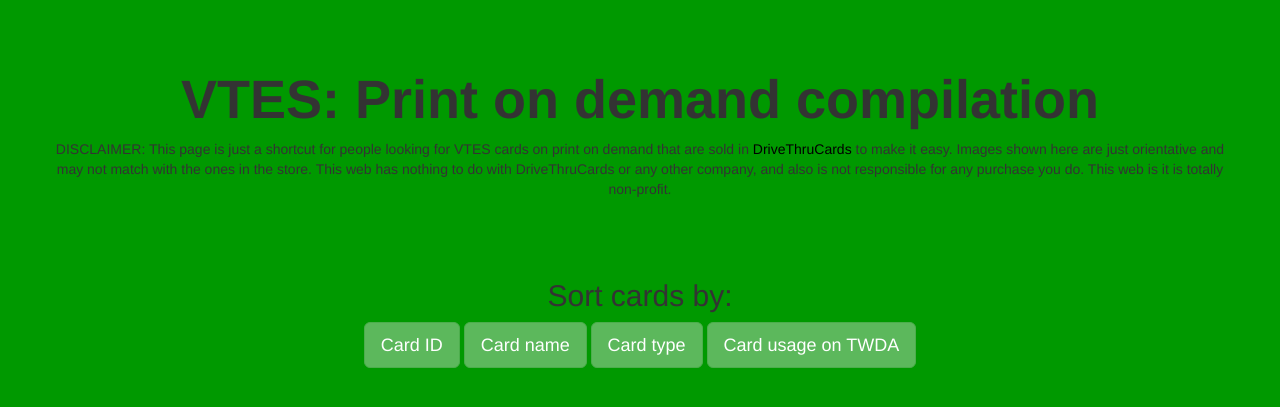
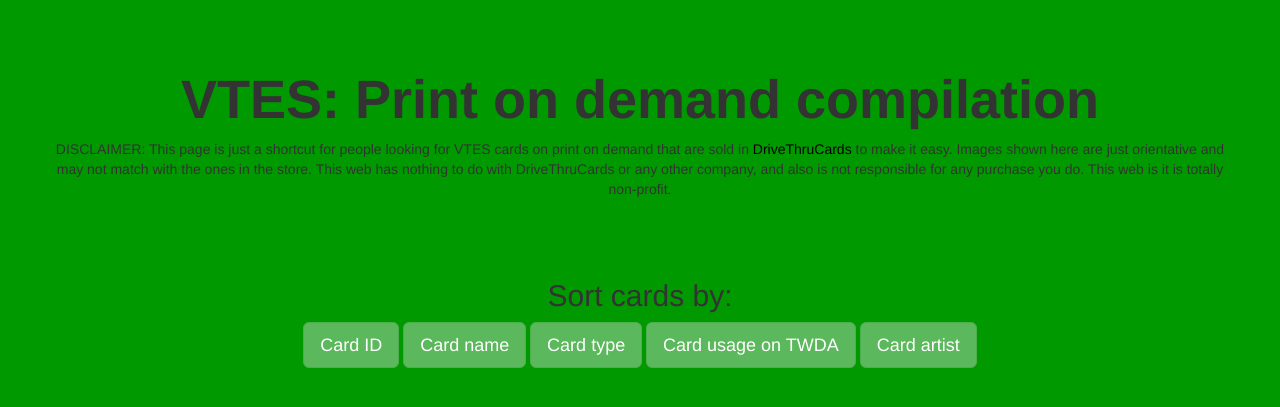
Before and after one commit to Nosk14/vtes-pod-shortcut, a Flask app: template app/templates/cards_panel.html in a window 1280 px wide. Shown: the top 407 px of the page. Run offline with Flask 2, Linux system fonts and the light colour scheme; the template is opened without the code that fills it, so the values that code supplies are empty; some libraries are stand-ins or nearby versions.

Commit message:
sort by artist

```diff
--- a/app/app.py
+++ b/app/app.py
@@ -50,6 +50,8 @@ def cards_panel():
         local_cards.sort(key=lambda c: c['name'])
     elif sorting_method == 'type':
         local_cards.sort(key=lambda c: (c['type'], c['name']))
+    elif sorting_method == 'artist':
+        local_cards.sort(key=lambda c: (c['artist'], c['name']))
 
     return render_template('cards_panel.html', cards=local_cards, is_mobile=request.MOBILE)
 
--- a/app/parsers.py
+++ b/app/parsers.py
@@ -45,7 +45,8 @@ class DriveThruCards:
             'id': card_data['id'],
             'img': card_data['image'],
             'link': link,
-            'type': card_data['card_type']
+            'type': card_data['card_type'],
+            'artist': card_data['artist']
         }
 
 
--- a/app/templates/cards_panel.html
+++ b/app/templates/cards_panel.html
@@ -67,6 +67,7 @@
  <button type="button" class="btn btn-success btn-lg" onclick="location.href='/?sort=name'">Card name</button>
  <button type="button" class="btn btn-success btn-lg" onclick="location.href='/?sort=type'">Card type</button>
  <button type="button" class="btn btn-success btn-lg" onclick="location.href='/?sort=twda'">Card usage on TWDA</button>
+ <button type="button" class="btn btn-success btn-lg" onclick="location.href='/?sort=artist'">Card artist</button>
 </div>
 <div class="grid-container">
     {% for card in cards %}
```
Also changed, not shown: 1 other file.
